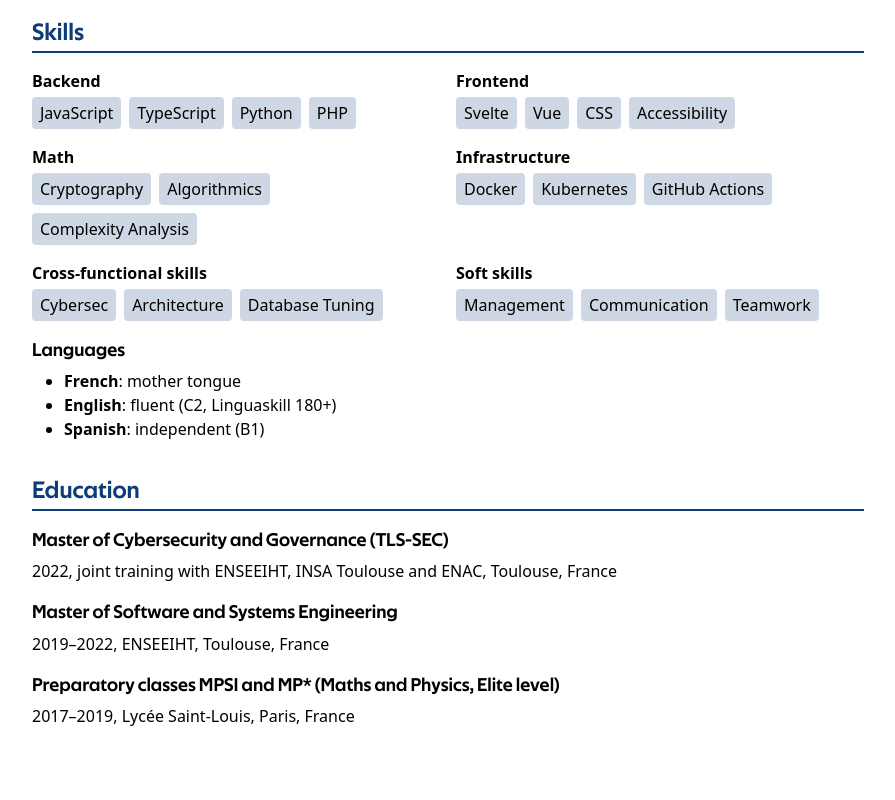
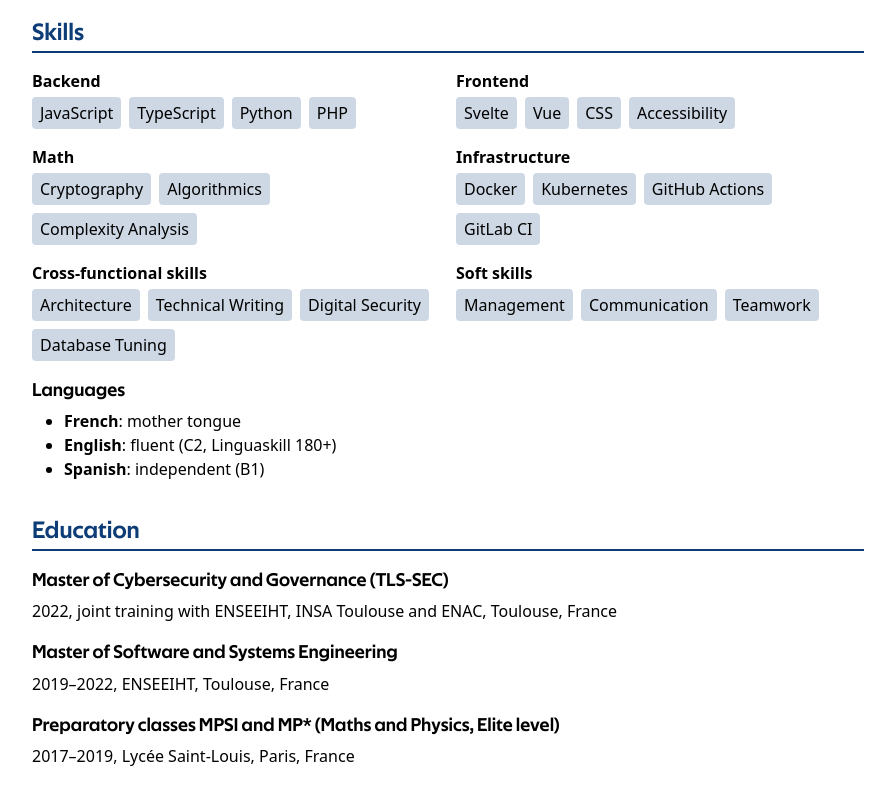
Before and after one commit to GauBen/gautier.dev, a SvelteKit app: page /resume in a window 1280 px wide. Shown: the part 2235-3035 px from the top of the page, without its empty margins (187-1082 px from the left). Before the commit the page ends 2995 px from the top, so only its background shows below. Built offline with nearby package versions, Linux system fonts and the light colour scheme; some icons are missing.

Commit message:
more skills

```diff
--- a/src/routes/resume/+page.svelte
+++ b/src/routes/resume/+page.svelte
@@ -337,13 +337,15 @@
           <span>Docker</span>
           <span>Kubernetes</span>
           <span>GitHub Actions</span>
+          <span>GitLab CI</span>
         </span>
       </div>
       <div class="xp">
         <strong>Cross-functional skills</strong>
         <span class="tags">
-          <span>Cybersec</span>
           <span>Architecture</span>
+          <span>Technical Writing</span>
+          <span>Digital Security</span>
           <span>Database Tuning</span>
         </span>
       </div>
```
